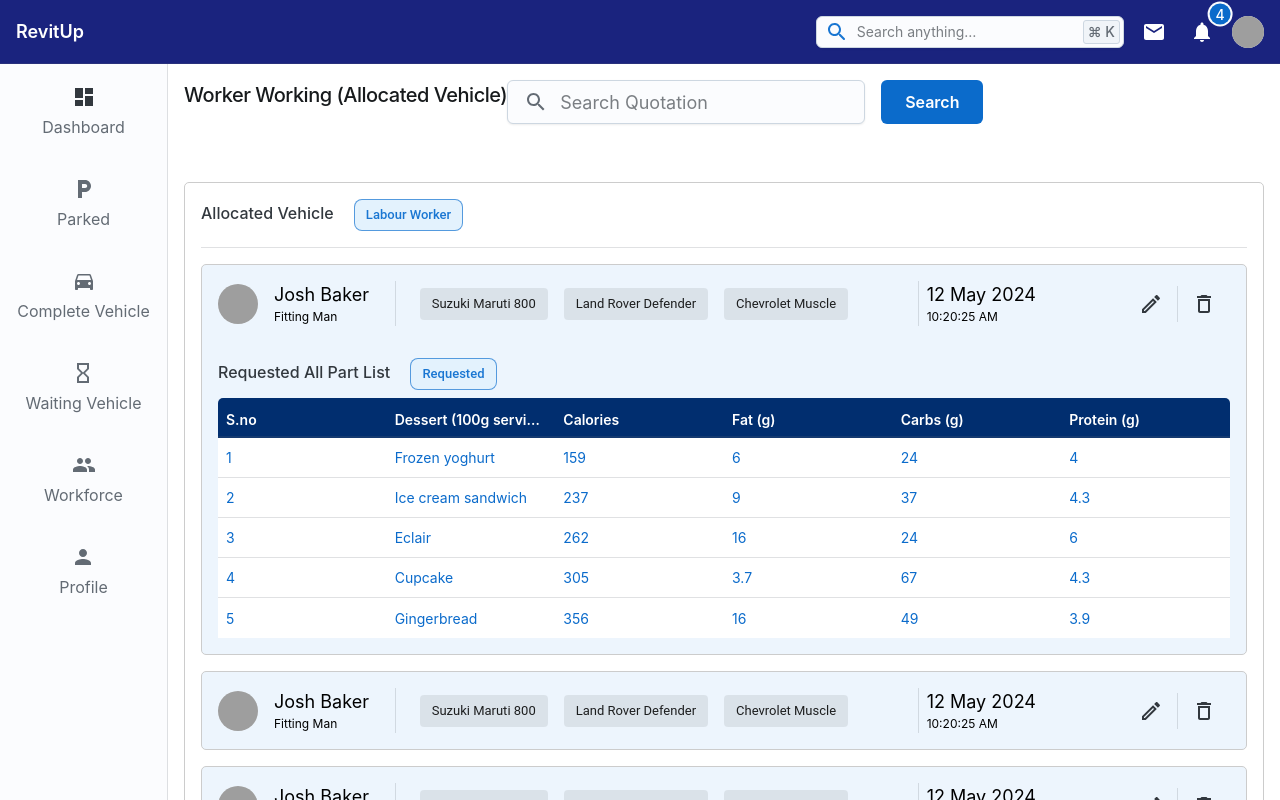
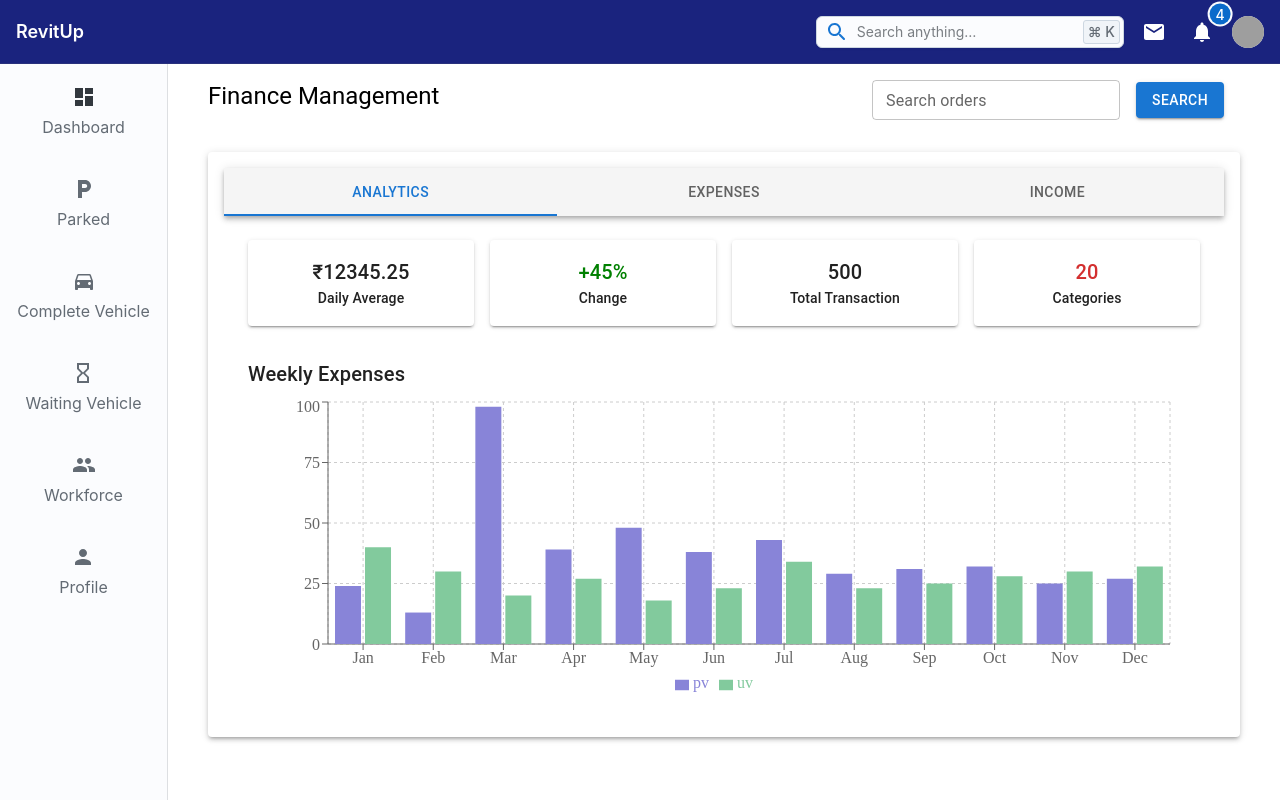
Before and after one commit to Mo-azam-khan/revitup-ui, a Next.js app: page / in a window 1280 px wide. Shown: the top 800 px of the page. Built offline with nearby package versions, Linux system fonts and the light colour scheme; grey boxes are pictures that could not be loaded.

Commit message:
finance management

```diff
--- /dev/null
+++ b/modules/Finance-Management/FinanceManagement.tsx
@@ -0,0 +1,317 @@
+import React from "react";
+import {
+  AppBar,
+  Tabs,
+  Tab,
+  Box,
+  Typography,
+  Container,
+  Paper,
+  Grid,
+  Table,
+  TableBody,
+  TableCell,
+  TableContainer,
+  TableHead,
+  TableRow,
+  Avatar,
+  TextField,
+  Button,
+} from "@mui/material";
+import {
+  BarChart,
+  Bar,
+  XAxis,
+  YAxis,
+  CartesianGrid,
+  Tooltip,
+  Legend,
+  ResponsiveContainer,
+  PieChart,
+  Pie,
+  Cell,
+} from "recharts";
+import { blue, green, yellow, red, grey } from "@mui/material/colors";
+
+const data = [
+  { name: "Jan", uv: 40, pv: 24, amt: 24 },
+  { name: "Feb", uv: 30, pv: 13, amt: 22 },
+  { name: "Mar", uv: 20, pv: 98, amt: 22 },
+  { name: "Apr", uv: 27, pv: 39, amt: 20 },
+  { name: "May", uv: 18, pv: 48, amt: 21 },
+  { name: "Jun", uv: 23, pv: 38, amt: 25 },
+  { name: "Jul", uv: 34, pv: 43, amt: 21 },
+  { name: "Aug", uv: 23, pv: 29, amt: 20 },
+  { name: "Sep", uv: 25, pv: 31, amt: 20 },
+  { name: "Oct", uv: 28, pv: 32, amt: 21 },
+  { name: "Nov", uv: 30, pv: 25, amt: 24 },
+  { name: "Dec", uv: 32, pv: 27, amt: 24 },
+];
+
+const expenseData = [
+  { name: "Transport", value: 1200, color: blue[500] },
+  { name: "Raw Material", value: 1200, color: green[500] },
+  { name: "Stock Goods", value: 1200, color: yellow[500] },
+];
+
+const transactionData = [
+  {
+    category: "Car",
+    date: "14-02-2024",
+    description: "Lorem ipsum dolor sit amet, consectetur adipiscing elit.",
+    amount: 3000,
+    color: blue[500],
+  },
+  {
+    category: "Car",
+    date: "14-02-2024",
+    description: "Lorem ipsum dolor sit amet, consectetur adipiscing elit.",
+    amount: 3000,
+    color: green[500],
+  },
+  {
+    category: "Car",
+    date: "14-02-2024",
+    description: "Lorem ipsum dolor sit amet, consectetur adipiscing elit.",
+    amount: 3000,
+    color: yellow[500],
+  },
+  {
+    category: "Car",
+    date: "14-02-2024",
+    description: "Lorem ipsum dolor sit amet, consectetur adipiscing elit.",
+    amount: 3000,
+    color: red[500],
+  },
+  {
+    category: "Car",
+    date: "14-02-2024",
+    description: "Lorem ipsum dolor sit amet, consectetur adipiscing elit.",
+    amount: 3000,
+    color: blue[500],
+  },
+];
+
+function TabPanel(props) {
+  const { children, value, index, ...other } = props;
+
+  return (
+    <div
+      role="tabpanel"
+      hidden={value !== index}
+      id={`tabpanel-${index}`}
+      aria-labelledby={`tab-${index}`}
+      {...other}
+    >
+      {value === index && <Box p={3}>{children}</Box>}
+    </div>
+  );
+}
+
+function a11yProps(index) {
+  return {
+    id: `tab-${index}`,
+    "aria-controls": `tabpanel-${index}`,
+  };
+}
+
+const FinanceManagement = () => {
+  const [value, setValue] = React.useState(0);
+
+  const handleChange = (event, newValue) => {
+    setValue(newValue);
+  };
+
+  return (
+    <Container maxWidth="lg">
+      <Box
+        display="flex"
+        flexDirection={{ xs: "column", sm: "row" }}
+        justifyContent="space-between"
+        alignItems={{ xs: "flex-start", sm: "center" }}
+        mb={2}
+      >
+        <Typography variant="h5" gutterBottom>
+          Finance Management
+        </Typography>
+        <Box
+          display="flex"
+          flexDirection={{ xs: "column", sm: "row" }}
+          alignItems={{ xs: "flex-start", sm: "center" }}
+          mt={{ xs: 2, sm: 0 }}
+        >
+          <TextField
+            label="Search orders"
+            variant="outlined"
+            size="small"
+            sx={{ marginBottom: { xs: 2, sm: 0 }, marginRight: { sm: 2 } }}
+          />
+          <Button
+            variant="contained"
+            color="primary"
+            sx={{ marginBottom: { xs: 2, sm: 0 }, marginRight: { sm: 2 } }}
+          >
+            Search
+          </Button>
+        </Box>
+      </Box>
+      <Paper elevation={3} sx={{ padding: 2, marginTop: 4 }}>
+        <AppBar position="static" color="default">
+          <Tabs
+            value={value}
+            onChange={handleChange}
+            indicatorColor="primary"
+            textColor="primary"
+            variant="fullWidth"
+          >
+            <Tab label="Analytics" {...a11yProps(0)} />
+            <Tab label="Expenses" {...a11yProps(1)} />
+            <Tab label="Income" {...a11yProps(2)} />
+          </Tabs>
+        </AppBar>
+        <TabPanel value={value} index={0}>
+          <Grid container spacing={2} justifyContent="center">
+            <Grid item xs={3}>
+              <Paper elevation={2} sx={{ padding: 2, textAlign: "center" }}>
+                <Typography variant="h6">₹12345.25</Typography>
+                <Typography variant="subtitle2">Daily Average</Typography>
+              </Paper>
+            </Grid>
+            <Grid item xs={3}>
+              <Paper elevation={2} sx={{ padding: 2, textAlign: "center" }}>
+                <Typography variant="h6" color="green">
+                  +45%
+                </Typography>
+                <Typography variant="subtitle2">Change</Typography>
+              </Paper>
+            </Grid>
+            <Grid item xs={3}>
+              <Paper elevation={2} sx={{ padding: 2, textAlign: "center" }}>
+                <Typography variant="h6">500</Typography>
+                <Typography variant="subtitle2">Total Transaction</Typography>
+              </Paper>
+            </Grid>
+            <Grid item xs={3}>
+              <Paper elevation={2} sx={{ padding: 2, textAlign: "center" }}>
+                <Typography variant="h6" color="error">
+                  20
+                </Typography>
+                <Typography variant="subtitle2">Categories</Typography>
+              </Paper>
+            </Grid>
+          </Grid>
+          <Box mt={4}>
+            <Typography variant="h6" gutterBottom>
+              Weekly Expenses
+            </Typography>
+            <ResponsiveContainer width="100%" height={300}>
+              <BarChart
+                data={data}
+                margin={{
+                  top: 5,
+                  right: 30,
+                  left: 20,
+                  bottom: 5,
+                }}
+              >
+                <CartesianGrid strokeDasharray="3 3" />
+                <XAxis dataKey="name" />
+                <YAxis />
+                <Tooltip />
+                <Legend />
+                <Bar dataKey="pv" fill="#8884d8" />
+                <Bar dataKey="uv" fill="#82ca9d" />
+              </BarChart>
+            </ResponsiveContainer>
+          </Box>
+        </TabPanel>
+        <TabPanel value={value} index={1}>
+          <Grid container spacing={2}>
+            <Grid item xs={12} md={4}>
+              <Paper elevation={2} sx={{ padding: 2 }}>
+                <Typography variant="h6" gutterBottom>
+                  Expenses Breakdown
+                </Typography>
+                <ResponsiveContainer width="100%" height={300}>
+                  <PieChart>
+                    <Pie
+                      data={expenseData}
+                      dataKey="value"
+                      nameKey="name"
+                      cx="50%"
+                      cy="50%"
+                      outerRadius={80}
+                      fill="#8884d8"
+                      label
+                    >
+                      {expenseData.map((entry, index) => (
+                        <Cell key={`cell-${index}`} fill={entry.color} />
+                      ))}
+                    </Pie>
+                    <Tooltip />
+                  </PieChart>
+                </ResponsiveContainer>
+                <Box mt={2}>
+                  {expenseData.map((entry, index) => (
+                    <Box
+                      display="flex"
+                      justifyContent="space-between"
+                      key={index}
+                    >
+                      <Typography variant="subtitle2">{entry.name}</Typography>
+                      <Typography variant="subtitle2">
+                        ₹{entry.value}
+                      </Typography>
+                    </Box>
+                  ))}
+                </Box>
+              </Paper>
+            </Grid>
+            <Grid item xs={12} md={8}>
+              <Paper elevation={2} sx={{ padding: 2 }}>
+                <Typography variant="h6" gutterBottom>
+                  Transaction History
+                </Typography>
+                <TableContainer>
+                  <Table>
+                    <TableHead>
+                      <TableRow>
+                        <TableCell>Category</TableCell>
+                        <TableCell>Date</TableCell>
+                        <TableCell>Description</TableCell>
+                        <TableCell>Amount</TableCell>
+                      </TableRow>
+                    </TableHead>
+                    <TableBody>
+                      {transactionData.map((row, index) => (
+                        <TableRow key={index}>
+                          <TableCell>
+                            <Box display="flex" alignItems="center">
+                              <Avatar
+                                sx={{ bgcolor: row.color, marginRight: 1 }}
+                              >
+                                {row.category.charAt(0)}
+                              </Avatar>
+                              {row.category}
+                            </Box>
+                          </TableCell>
+                          <TableCell>{row.date}</TableCell>
+                          <TableCell>{row.description}</TableCell>
+                          <TableCell>₹{row.amount}</TableCell>
+                        </TableRow>
+                      ))}
+                    </TableBody>
+                  </Table>
+                </TableContainer>
+              </Paper>
+            </Grid>
+          </Grid>
+        </TabPanel>
+        <TabPanel value={value} index={2}>
+          <Typography variant="h6">Income Content</Typography>
+        </TabPanel>
+      </Paper>
+    </Container>
+  );
+};
+export default FinanceManagement;
--- a/pages/index.tsx
+++ b/pages/index.tsx
@@ -24,6 +24,7 @@ import OrderBilling from "@/modules/orders/OrderBilling";
 import WorkerManagement from "@/modules/Worker-management/WorkerManagement";
 import BayManagement from "@/modules/Bay-Management/BayManagement";
 import WorkerWorking from "@/modules/Worker-working/WorkerWorking";
+import FinanceManagement from "@/modules/Finance-Management/FinanceManagement";
 
 export default function Home() {
   const [drawerOpen, setDrawerOpen] = React.useState<Boolean>(false);
@@ -66,7 +67,8 @@ export default function Home() {
           {/* <OrderBilling/> */}
           {/* <WorkerManagement /> */}
           {/* <BayManagement /> */}
-          <WorkerWorking/>
+          {/* <WorkerWorking/> */}
+          <FinanceManagement/>
         </Layout.Main>
       </Layout.Root>
       {/* Comment  the Layout.Root to see other pages -end  */}
```
Also changed, not shown: package.json (+4 -3 lines), 1 other file (tests, documents, lock files or other folders).
